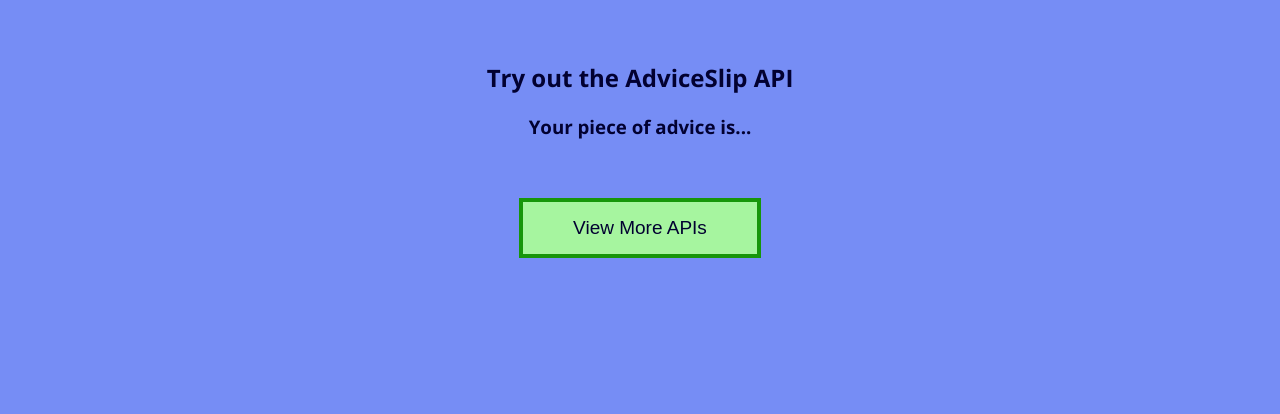
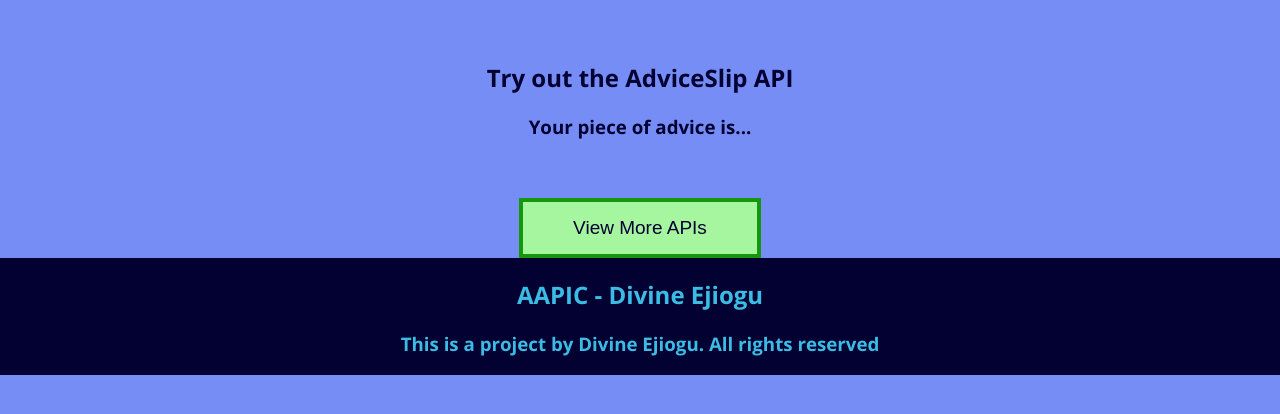
Before and after one commit to Dorcupi/aapic, a Flask app: template templates/adviceslip.html in a window 1280 px wide. Shown: the part 329-743 px from the top of the page. Run offline with Flask 2, Linux system fonts and the light colour scheme; the template is opened without the code that fills it, so the values that code supplies are empty; parts of the project's set-up code (start-up, migrations or seed data) failed here and were passed over.

Commit message:
Fixedd stuff

```diff
--- a/templates/adviceslip.html
+++ b/templates/adviceslip.html
@@ -27,7 +27,11 @@
           <a href="/">
             <button type="button" name="viewAPIs">View More APIs</button>
           </a>
-          </div>
+        </div>
+        <div class="footer">
+          <h2 style="text-align:center">AAPIC - Divine Ejiogu</h2>
+          <h3 style="text-align:center">This is a project by Divine Ejiogu. All rights reserved</h3>
+        </div>
     </main>
   </body>
 </html>
--- a/templates/goprograminspiration.html
+++ b/templates/goprograminspiration.html
@@ -27,7 +27,11 @@
           <a href="/">
             <button type="button" name="viewAPIs">View More APIs</button>
           </a>
-          </div>
+        </div>
+        <div class="footer">
+          <h2 style="text-align:center">AAPIC - Divine Ejiogu</h2>
+          <h3 style="text-align:center">This is a project by Divine Ejiogu. All rights reserved</h3>
+        </div>
     </main>
   </body>
 </html>
```
